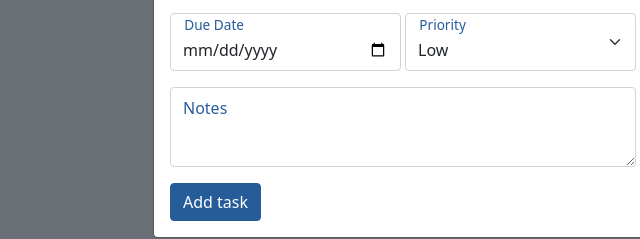
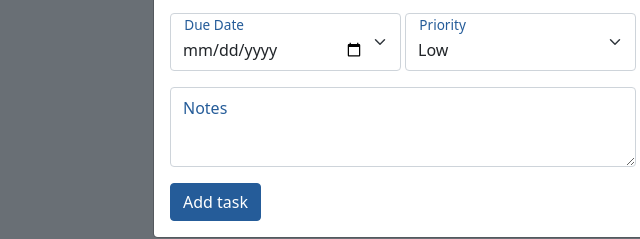
Before and after one commit to cyonii/todo-app, a website built with webpack: page src/index.html in a window 1280 px wide. Both pictures are taken after a click on the button "New task". Shown: the part 279-518 px from the top of the page, 237-877 px from the left. Built offline with nearby package versions, Linux system fonts and the light colour scheme.

Commit message:
Add bootstrap form-select class to date input

```diff
--- a/src/index.html
+++ b/src/index.html
@@ -77,8 +77,8 @@
                       <div class="row gx-1">
                         <div class="col-6 mb-3">
                           <div class="form-floating">
-                            <input type="date" class="form-control" id="dueDate" name="dueDate" placeholder="Task date"
-                              required>
+                            <input type="date" class="form-select w-100" id="dueDate" name="dueDate"
+                              placeholder="Task date" required>
                             <label for="dueDate" class="text-primary">Due Date</label>
                           </div>
                         </div>
```
Also changed, not shown: dist/bundle.js, dist/index.html, 1 other file.
